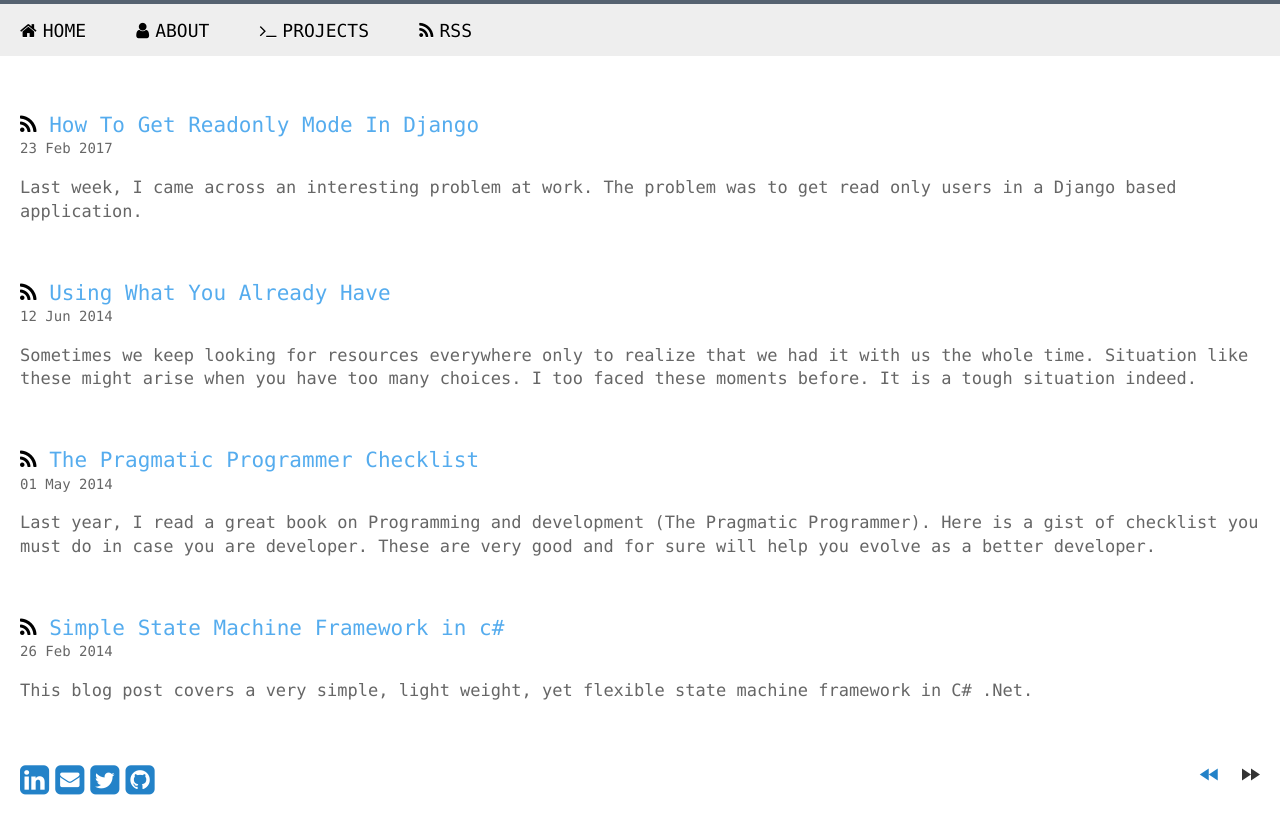
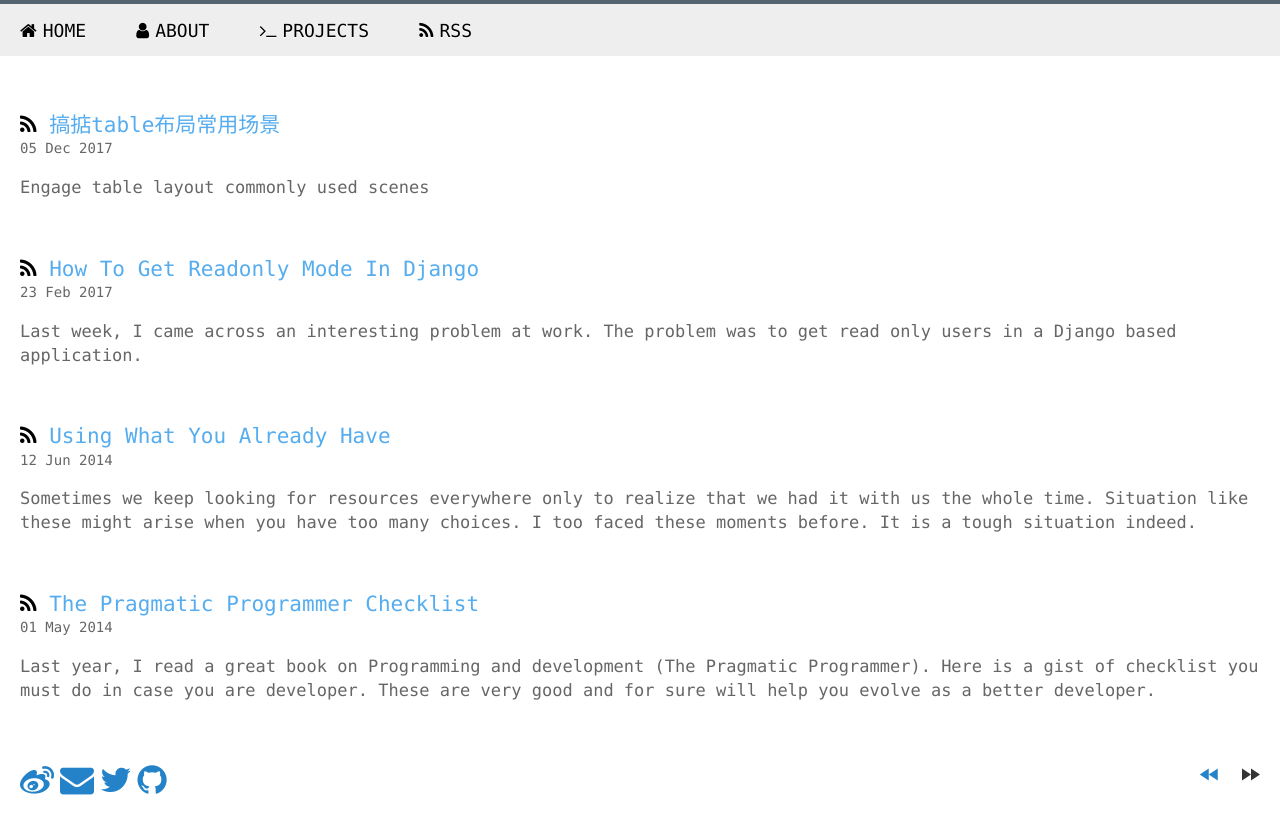
Before and after one commit to jecyu/jekyll-blog, a Jekyll site: the page built from index.html, in a window 1280 px wide. Shown: the top 834 px of the page. Built offline with Jekyll 4.4.1, drawn with Linux system fonts in a browser that asks for light colours; the list of posts is cut into pages by our own code.

Commit message:
init blog

```diff
--- a/Gemfile
+++ b/Gemfile
@@ -1,5 +1,5 @@
-source 'https://rubygems.org'
-gem 'github-pages', group: :jekyll_plugins
+source 'https://ruby.taobao.org/'
+gem 'github-pages'
 
 gem "jekyll-paginate"
 gem "jekyll-gist"
--- a/_config.yml
+++ b/_config.yml
@@ -1,9 +1,9 @@
-name: White Paper
+name: 花森玉米
 description: >
-    A simple jekyll theme aimed at programmers who like clean interface to write posts
-    and show off some code.
+    这里是花森玉米地，定期总结、思考、出口玉米，煎炒煮烧怎样可口怎样来！
 about: >
-    At vero eos et accusamus et iusto odio dignissimos ducimus qui blanditiis praesentium voluptatum deleniti atque corrupti quos dolores et quas molestias excepturi sint occaecati cupiditate non provident, similique sunt in culpa qui officia deserunt mollitia animi, id est laborum et dolorum fuga. Et harum quidem rerum facilis est et expedita distinctio. Nam libero tempore, cum soluta nobis est eligendi optio cumque nihil impedit quo minus id quod maxime placeat facere possimus, omnis voluptas assumenda est, omnis dolor repellendus. Temporibus autem quibusdam et aut officiis debitis aut rerum necessitatibus saepe eveniet ut et voluptates repudiandae sint et molestiae non recusandae. Itaque earum rerum hic tenetur a sapiente delectus, ut aut reiciendis voluptatibus maiores alias consequatur aut perferendis doloribus asperiores repellat.
+   哈喽，我叫林济煜。相貌平平无奇，却总有一颗超神的心。跑步上瘾不能自拔，大球小球都摸过，
+   平时跟电脑玩耍，闲时去各个地方压马路，拍大人小人，男人女人，各种场景都有。
 
 master_repo: false
 url: "www.linjiyu.me"
@@ -14,19 +14,20 @@ plugins: ['jekyll-paginate', 'jekyll-gist', 'jekyll-feed']
 
 paginate: 4
 
-logo:             logo.png
+logo: logo.png
 disqus_shortname:
 
 rtl: false
 owner:
-  name:           whitepaper
-  avatar:         "https://avatars1.githubusercontent.com/u/537678?s=240&v=4"
-  email:          "vinit1414.08@bitmesra.ac.in"
+  name:           linjiyu
+  avatar:         "https://avatars1.githubusercontent.com/u/28448589?s=240&v=4"
+  email:          "jecyulin@foxmail.com"
   # Social networking links used in footer. Update and remove as you like.
-  twitter: vinitkme
-  github: https://github.com/vinitkumar
+  twitter: https://twitter.com/JecyuLin
+  github: https://github.com/Jecyu
   stackexchange: https://stackoverflow.com/users/859112/vinit-kumar?tab=profile
   linkedin: https://www.linkedin.com/in/vinitatlinkedin
+  weibo: https://weibo.com/u/5763669318
   # For Google Authorship https://plus.google.com/authorship
   google_plus:
 
--- a/_includes/footer.html
+++ b/_includes/footer.html
@@ -2,17 +2,17 @@
 {% if paginator %}
 <!-- Pagination links -->
 <div class="pagination">
-  {% if site.owner.linkedin %}
-    <a href="{{ site.owner.linkedin }}" class="social-media-icons"><i class="fa fa-2x fa-linkedin-square" aria-hidden="true"></i></a>
+  {% if site.owner.weibo %}
+    <a href="{{ site.owner.weibo }}" class="social-media-icons"><i class="fa fa-2x fa-weibo" aria-hidden="true"></i></a>
   {% endif %}
   {% if site.owner.email %}
-    <a href="mailto:{{ site.owner.email }}" class="social-media-icons"><i class="fa fa-2x fa-envelope-square" aria-hidden="true"></i></a>
+    <a href="mailto:{{ site.owner.email }}" class="social-media-icons"><i class="fa fa-2x fa-envelope" aria-hidden="true"></i></a>
   {% endif %}
   {% if site.owner.twitter %}
-    <a href="{{ site.owner.twitter }}" class="social-media-icons"><i class="fa fa-2x fa-twitter-square" aria-hidden="true"></i></a>
+    <a href="{{ site.owner.twitter }}" class="social-media-icons"><i class="fa fa-2x fa-twitter" aria-hidden="true"></i></a>
   {% endif %}
   {% if site.owner.github %}
-    <a href="{{ site.owner.github }}" class="social-media-icons"><i class="fa fa-2x fa-github-square" aria-hidden="true"></i></a>
+    <a href="{{ site.owner.github }}" class="social-media-icons"><i class="fa fa-2x fa-github" aria-hidden="true"></i></a>
   {% endif %}
   {% if paginator.next_page %}
     <a href="{{site.url}}/page{{paginator.next_page}}" class="older"><span class="mega-octicon octicon-playback-{% if site.rtl %}fast-forward{% else %}rewind{% endif %}" style="min-width: 32px;"></span></a>
--- a/_layouts/post.html
+++ b/_layouts/post.html
@@ -11,7 +11,7 @@ layout: default
 {% if site.owner.twitter %}
     <div class="keep-in-touch">
       <p>
-        Tweet me <a href="https://twitter.com/{{site.owner.twitter}}">@{{ site.owner.twitter }}</a> if you like this post.
+        follow me <a href="https://twitter.com/{{site.owner.twitter}}">@{{ site.owner.twitter }}</a> if you like this post.
       </p>
     </div>
 {% endif %}
--- /dev/null
+++ b/_posts/2017-12-05-table-layout-commonly-used-scenes.md
@@ -0,0 +1,9 @@
+---
+layout: post
+title: "搞掂table布局常用场景"
+date: 2017-12-05
+comments: true
+categories:
+---
+
+Engage table layout commonly used scenes
```
Also changed, not shown: about.md (+3 -3 lines), README.md.
